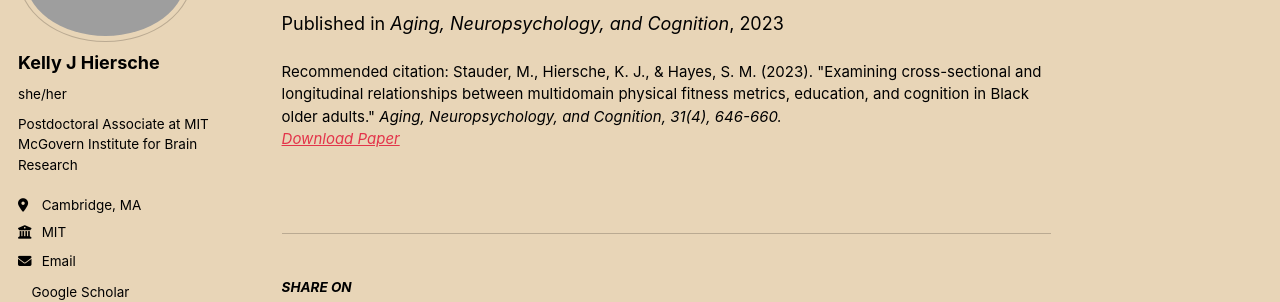
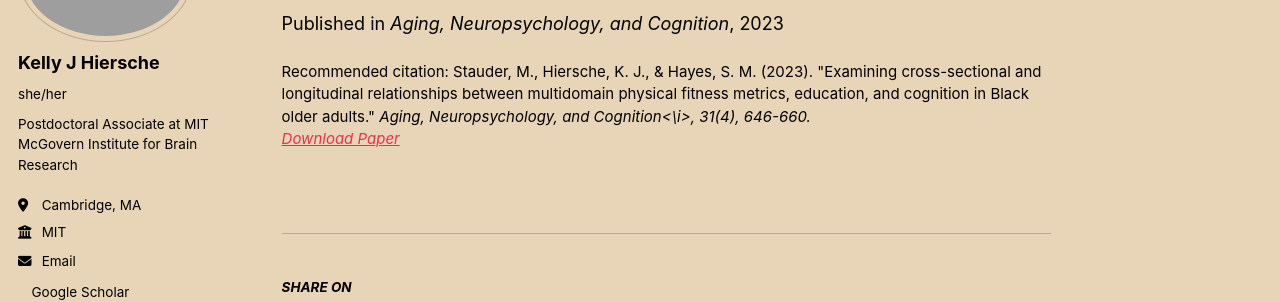
Before and after one commit to kellyjhiersche/kellyjhiersche.github.io, a Jekyll site: the page built from _publications/2023-03-13-PhysicalFitness-BOA.md, in a window 1280 px wide. Shown: the part 191-493 px from the top of the page. Built offline with Jekyll 4.4.1, drawn with Linux system fonts in a browser that asks for light colours; a style sheet for code colours, icons or effects is not loaded.

```diff
--- a/_publications/2023-03-13-PhysicalFitness-BOA.md
+++ b/_publications/2023-03-13-PhysicalFitness-BOA.md
@@ -6,5 +6,5 @@ permalink: /publication/2023-03-13-PhysicalFitness-BOA
 date: 2023-03-13
 paperurl: 'https://www.tandfonline.com/doi/abs/10.1080/13825585.2023.2225848'
 venue: 'Aging, Neuropsychology, and Cognition'
-citation: 'Stauder, M., Hiersche, K. J., & Hayes, S. M. (2023).  &quot;Examining cross-sectional and longitudinal relationships between multidomain physical fitness metrics, education, and cognition in Black older adults.&quot; <i>Aging, Neuropsychology, and Cognition<i>, 31(4), 646-660.'
+citation: 'Stauder, M., Hiersche, K. J., & Hayes, S. M. (2023).  &quot;Examining cross-sectional and longitudinal relationships between multidomain physical fitness metrics, education, and cognition in Black older adults.&quot; <i>Aging, Neuropsychology, and Cognition<\i>, 31(4), 646-660.'
 ---
```
